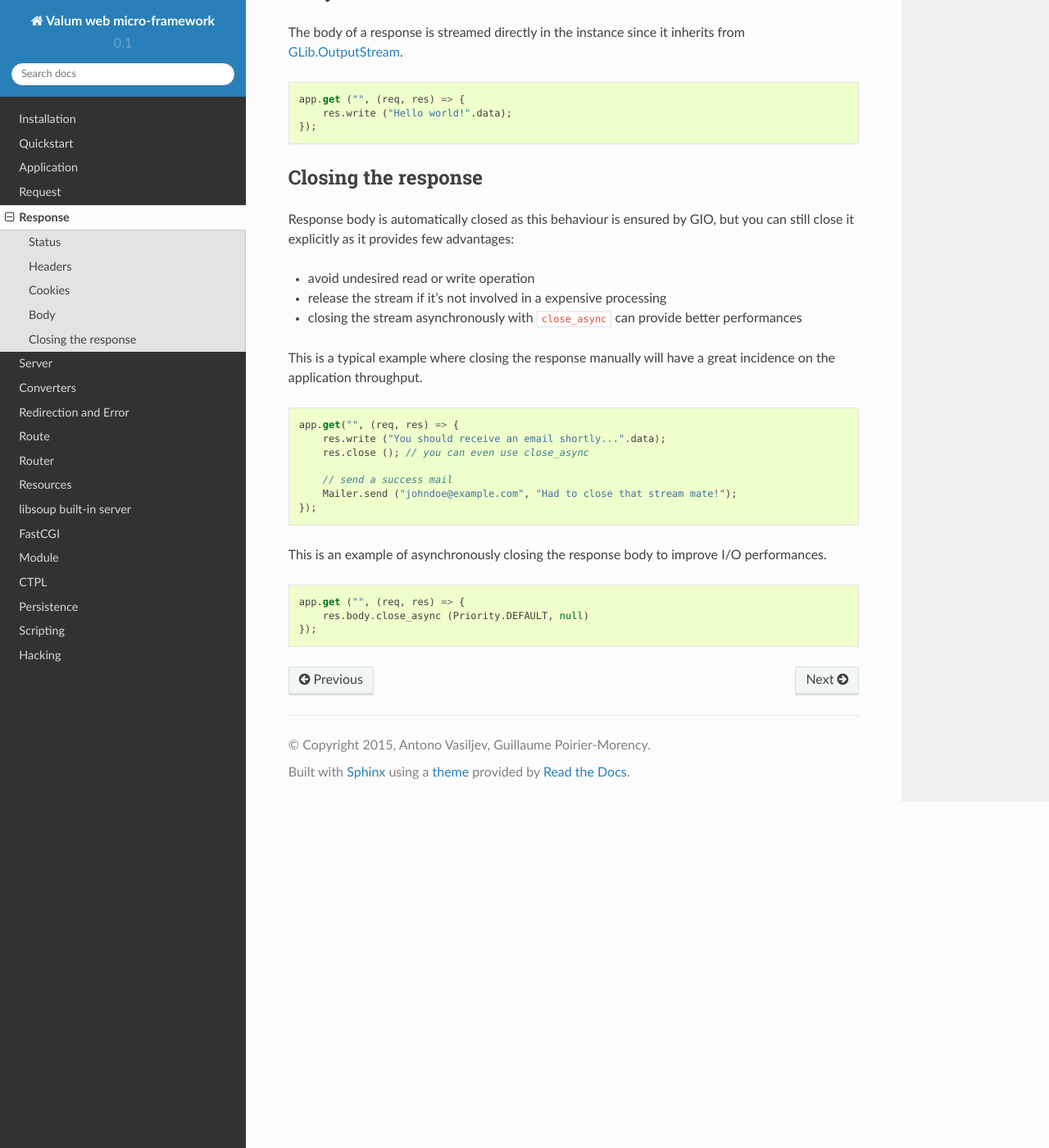
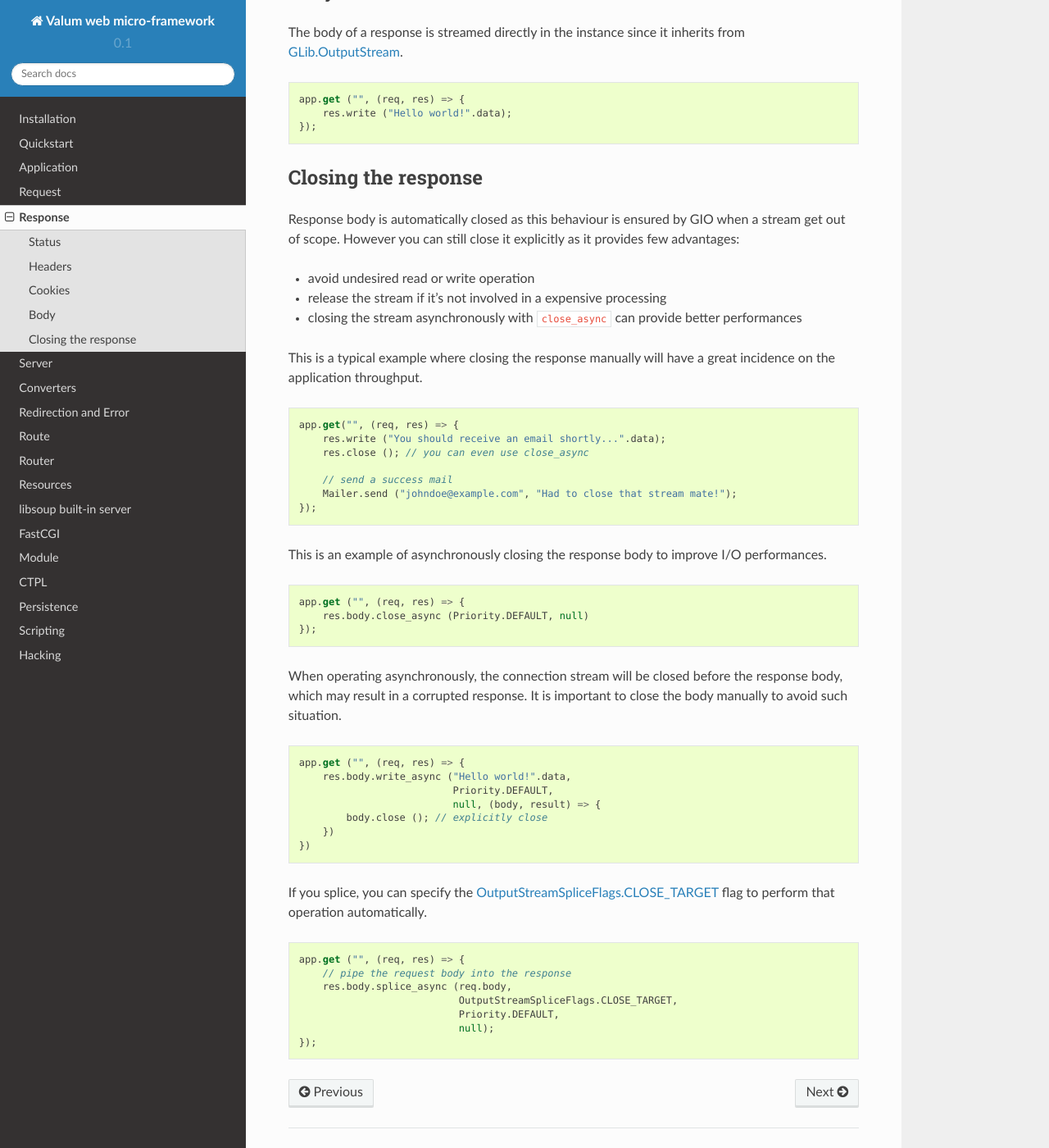
Before and after one commit to valum-framework/valum, a Sphinx documentation site: the page built from docs/vsgi/response.rst, in a window 1280 px wide and 1400 px high, scrolled down 941 px. Shown: the whole window at 82% size. Built offline with Sphinx 7.4.7 and the Read the Docs theme 2.0.0, drawn with Linux system fonts in a browser that asks for light colours; pages that are not in the unit, such as notebooks, are missing from menus.

Commit message:
Explicitly closes with async operations.
When performing asynchronous operations involving the response body, the
connection is freed before the body stream, which may result in a corrupted
response.

The typical example is ocurring with the ChunkedConverter which write a
zero-sized chunk just before the stream get closed. If the inner stream is
closed before, the client will never receive it.

The approach proposed is to close manually (or using the CLOSE_TARGET flag when
splicing) to ensure the correct order.

Updates documentation and examples to reflect these changes.

```diff
--- a/docs/vsgi/response.rst
+++ b/docs/vsgi/response.rst
@@ -63,8 +63,9 @@
 Closing the response
 --------------------
 
-Response body is automatically closed as this behaviour is ensured by GIO, but
-you can still close it explicitly as it provides few advantages:
+Response body is automatically closed as this behaviour is ensured by GIO when
+a stream get out of scope. However you can still close it explicitly as it
+provides few advantages:
 
 -  avoid undesired read or write operation
 -  release the stream if it's not involved in a expensive processing
@@ -92,3 +93,32 @@
     app.get ("", (req, res) => {
         res.body.close_async (Priority.DEFAULT, null)
     });
+
+When operating asynchronously, the connection stream will be closed before the
+response body, which may result in a corrupted response. It is important to
+close the body manually to avoid such situation.
+
+.. code:: vala
+
+    app.get ("", (req, res) => {
+        res.body.write_async ("Hello world!".data,
+                              Priority.DEFAULT,
+                              null, (body, result) => {
+            body.close (); // explicitly close
+        })
+    })
+
+If you splice, you can specify the `OutputStreamSpliceFlags.CLOSE_TARGET`_ flag
+to perform that operation automatically.
+
+.. _OutputStreamSpliceFlags.CLOSE_TARGET: http://valadoc.org/#!api=gio-2.0/GLib.OutputStreamSpliceFlags.CLOSE_TARGET
+
+.. code:: vala
+
+    app.get ("", (req, res) => {
+        // pipe the request body into the response
+        res.body.splice_async (req.body,
+                               OutputStreamSpliceFlags.CLOSE_TARGET,
+                               Priority.DEFAULT,
+                               null);
+    });
```
Also changed, not shown: 1 other file.
